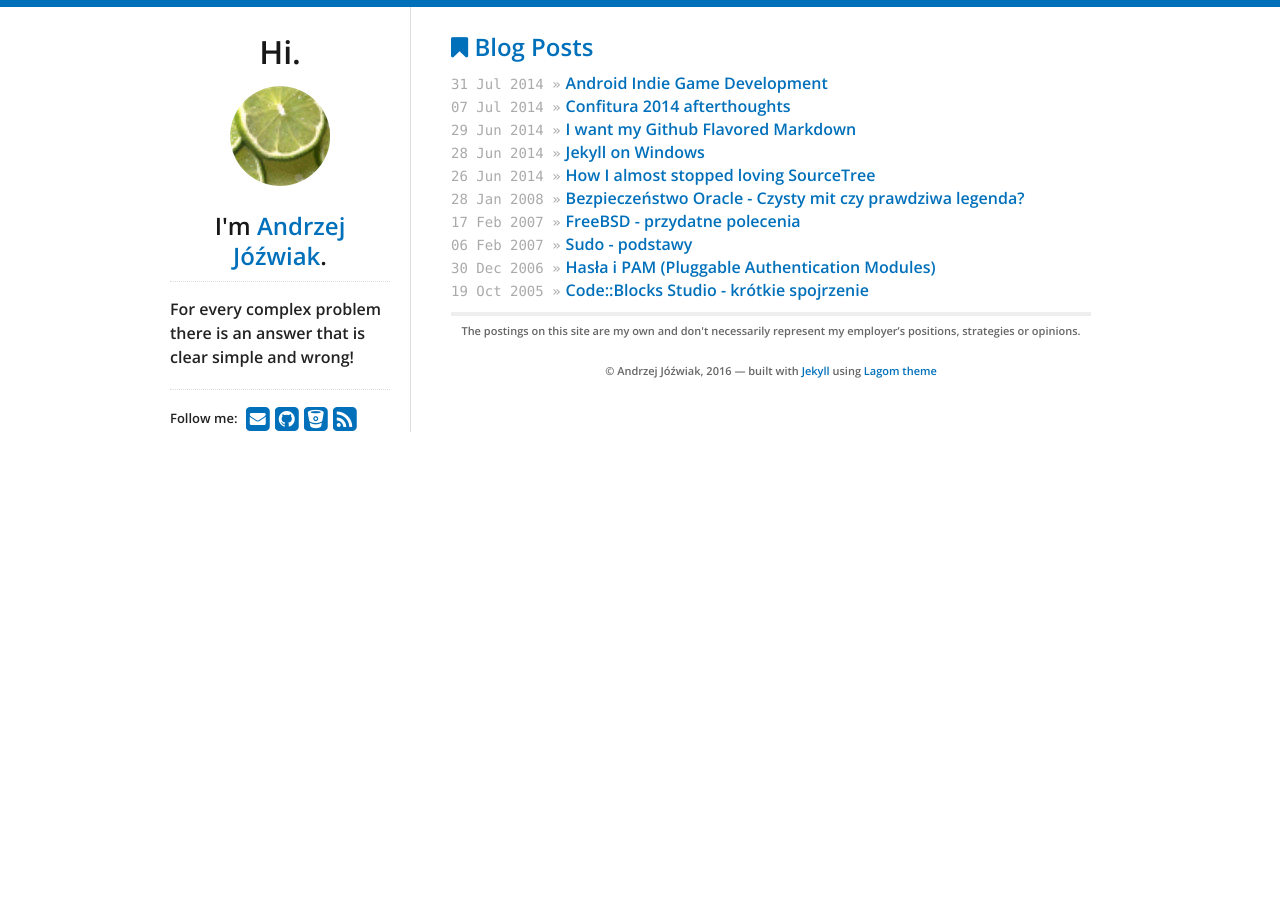
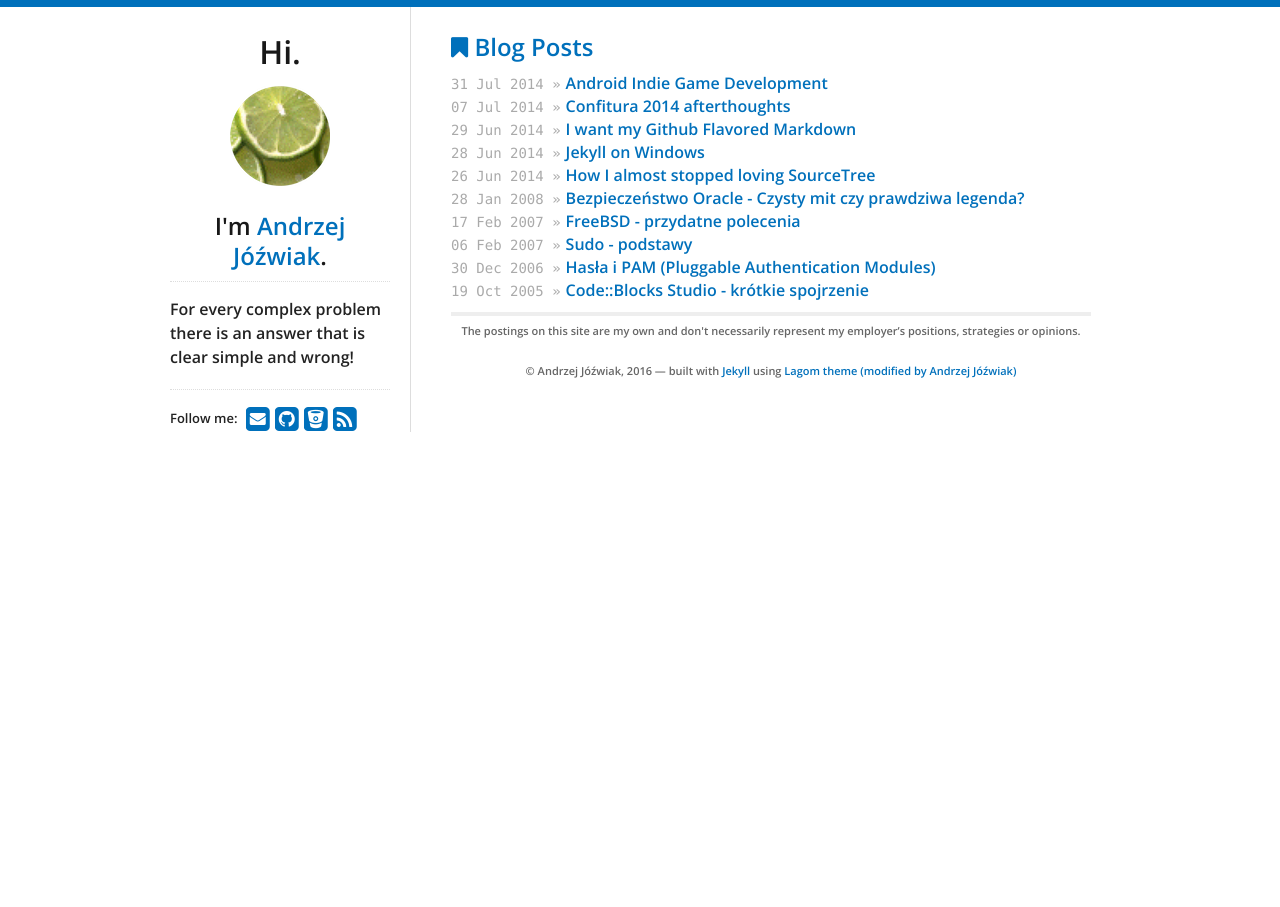
Before and after one commit to ajoz/ajoz.github.io, a Jekyll site: the page built from index.html, in a window 1280 px wide. Built offline with Jekyll 4.4.1, drawn with Linux system fonts in a browser that asks for light colours; nearby versions of some CDN libraries.

Commit message:
[dev] Adding information about the author of theme modifications.

```diff
--- a/_includes/footer.html
+++ b/_includes/footer.html
@@ -7,6 +7,6 @@
   {% endif %}
 
   <p>
-    © {{ site.data.theme.author }}, {{ site.data.theme.copywrite }} &mdash; built with <a href="http://jekyllrb.com/">Jekyll</a> using <a href="https://github.com/swanson/lagom">Lagom theme</a>
+    © {{ site.data.theme.author }}, {{ site.data.theme.copywrite }} &mdash; built with <a href="http://jekyllrb.com/">Jekyll</a> using <a href="https://github.com/ajoz/lagom">Lagom theme (modified by {{ site.data.theme.author }})</a>
   </p>
 </div>
```
